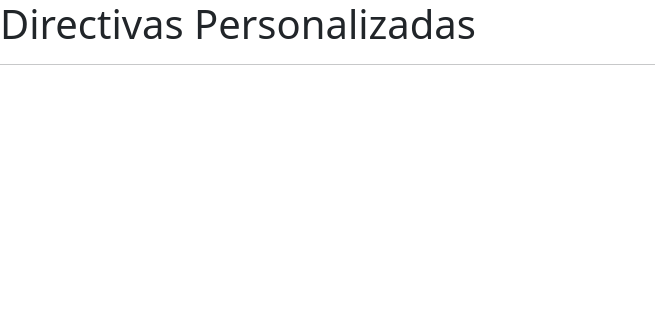
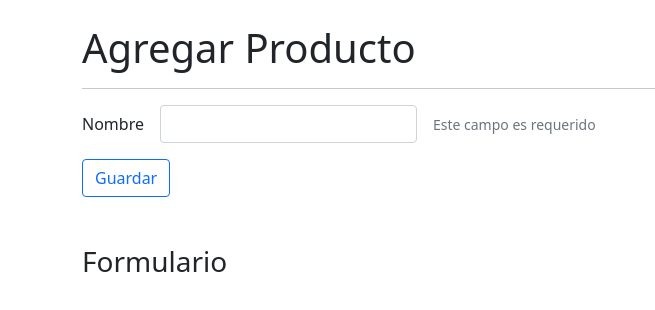
Before and after one commit to fersanti2896/23-curso-angular-directivas, an Angular app: page /productos/agregar in a window 1280 px wide. Before the commit this address led to /. Shown: the top 310 px of the page, without its empty margins (0-655 px from the left). Built offline with nearby package versions, Linux system fonts and the light colour scheme.

Commit message:
Dando estructura al proyecto con creacion de componentes y módulos

```diff
--- a/angular.json
+++ b/angular.json
@@ -1,5 +1,8 @@
 {
   "$schema": "./node_modules/@angular/cli/lib/config/schema.json",
+  "cli": {
+    "analytics": "46e149ec-43ab-41c0-81d1-7f1b4580b3ef"
+  },
   "version": 1,
   "newProjectRoot": "projects",
   "projects": {
--- a/src/app/app-routing.module.ts
+++ b/src/app/app-routing.module.ts
@@ -1,10 +1,23 @@
 import { NgModule } from '@angular/core';
 import { RouterModule, Routes } from '@angular/router';
 
-const routes: Routes = [];
+const routes: Routes = [
+  {
+    path: 'productos',
+    loadChildren: () => import('./productos/productos.module').then(m => m.ProductosModule)
+  },
+  {
+    path: '**',
+    redirectTo: 'productos'
+  }
+];
 
 @NgModule({
-  imports: [RouterModule.forRoot(routes)],
-  exports: [RouterModule]
+  imports: [
+    RouterModule.forRoot(routes)
+  ],
+  exports: [
+    RouterModule
+  ]
 })
 export class AppRoutingModule { }
--- a/src/app/app.component.html
+++ b/src/app/app.component.html
@@ -1,2 +1,2 @@
-<h1>Directivas Personalizadas</h1>
-<hr>
+
+<router-outlet></router-outlet>
--- /dev/null
+++ b/src/app/productos/pages/agregar/agregar.component.html
@@ -0,0 +1,30 @@
+
+<h1 class="mt-4">Agregar Producto</h1>
+<hr>
+
+<form>
+    <div class="row g-3 align-items-center mb-3">
+        <div class="col-auto">
+            <label class="col-form-label">Nombre</label>
+        </div>
+
+        <div class="col-auto">
+            <input  class="form-control"
+                    palceholder="Escribe tu nombre...">
+        </div>
+
+        <div class="col-auto">
+            <span class="form-text">Este campo es requerido</span>
+        </div>
+    </div>
+
+    <div class="row mt-3">
+        <div class="col">
+            <button class="btn btn-outline-primary">
+                Guardar
+            </button>
+        </div>
+    </div>
+</form>
+
+<h3 class="mt-5">Formulario</h3>
--- /dev/null
+++ b/src/app/productos/pages/agregar/agregar.component.ts
@@ -0,0 +1,16 @@
+import { Component, OnInit } from '@angular/core';
+
+@Component({
+  selector: 'app-agregar',
+  templateUrl: './agregar.component.html',
+  styles: [
+  ]
+})
+export class AgregarComponent implements OnInit {
+
+  constructor() { }
+
+  ngOnInit(): void {
+  }
+
+}
--- a/src/index.html
+++ b/src/index.html
@@ -10,7 +10,7 @@
   <!-- Boostrap -->
   <link href="https://cdn.jsdelivr.net/npm/bootstrap@5.1.3/dist/css/bootstrap.min.css" rel="stylesheet">
 </head>
-<body>
+<body class="container">
   <app-root></app-root>
 </body>
 </html>
```
Also changed, not shown: src/app/productos/productos-routing.module.ts (added, +23 -0 lines), src/app/productos/productos.module.ts (added, +16 -0 lines), src/app/shared/shared.module.ts (added, +10 -0 lines).
